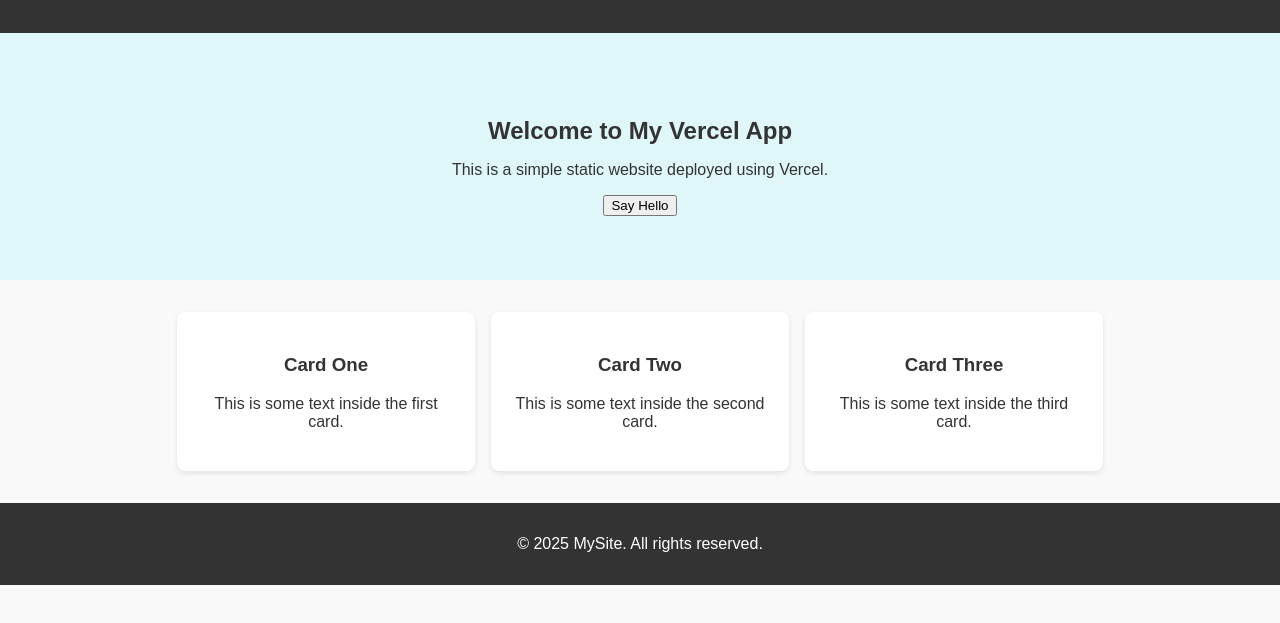
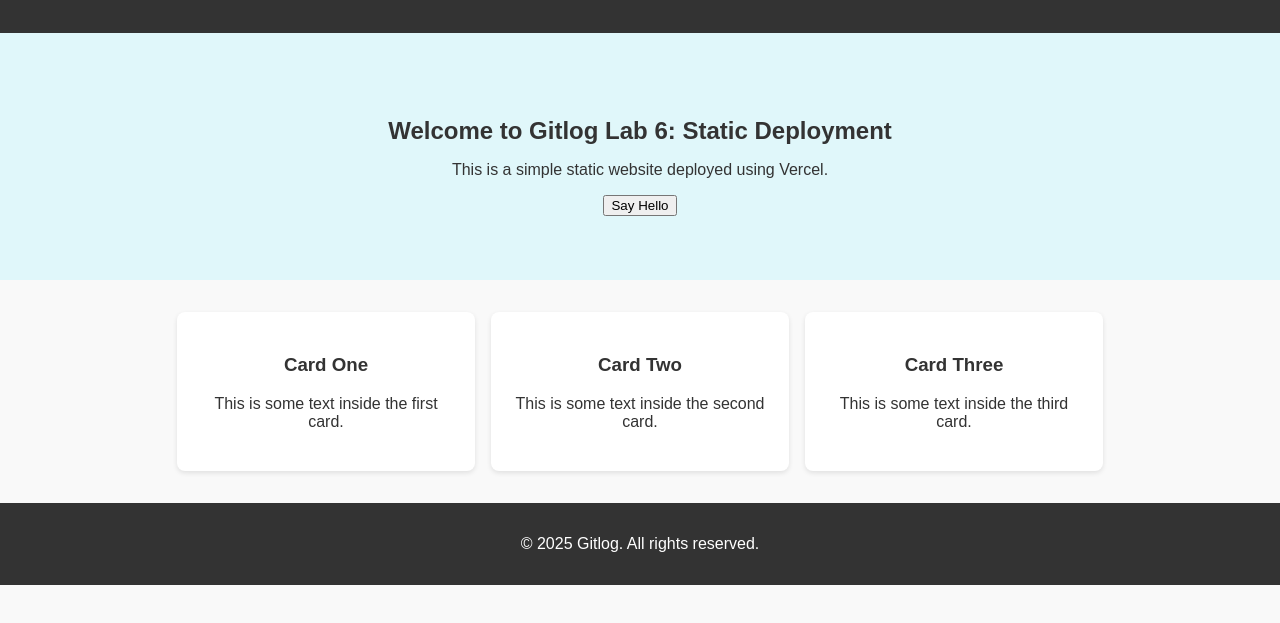
Before and after one commit to TheAmazingTurtle/vercel-deployment, a plain HTML site: page index.html in a window 1280 px wide. Shown: the part 67-690 px from the top of the page. Drawn offline with Linux system fonts and the light colour scheme.

Commit message:
personalize site

```diff
--- a/index.html
+++ b/index.html
@@ -19,7 +19,7 @@
   </header>
 
   <section class="hero">
-    <h2>Welcome to My Vercel App</h2>
+    <h2>Welcome to Gitlog Lab 6: Static Deployment</h2>
     <p>This is a simple static website deployed using Vercel.</p>
     <button onclick="sayHello()">Say Hello</button>
   </section>
@@ -40,7 +40,7 @@
   </section>
 
   <footer>
-    <p>&copy; 2025 MySite. All rights reserved.</p>
+    <p>&copy; 2025 Gitlog. All rights reserved.</p>
   </footer>
 
   <script src="script.js"></script>
```
